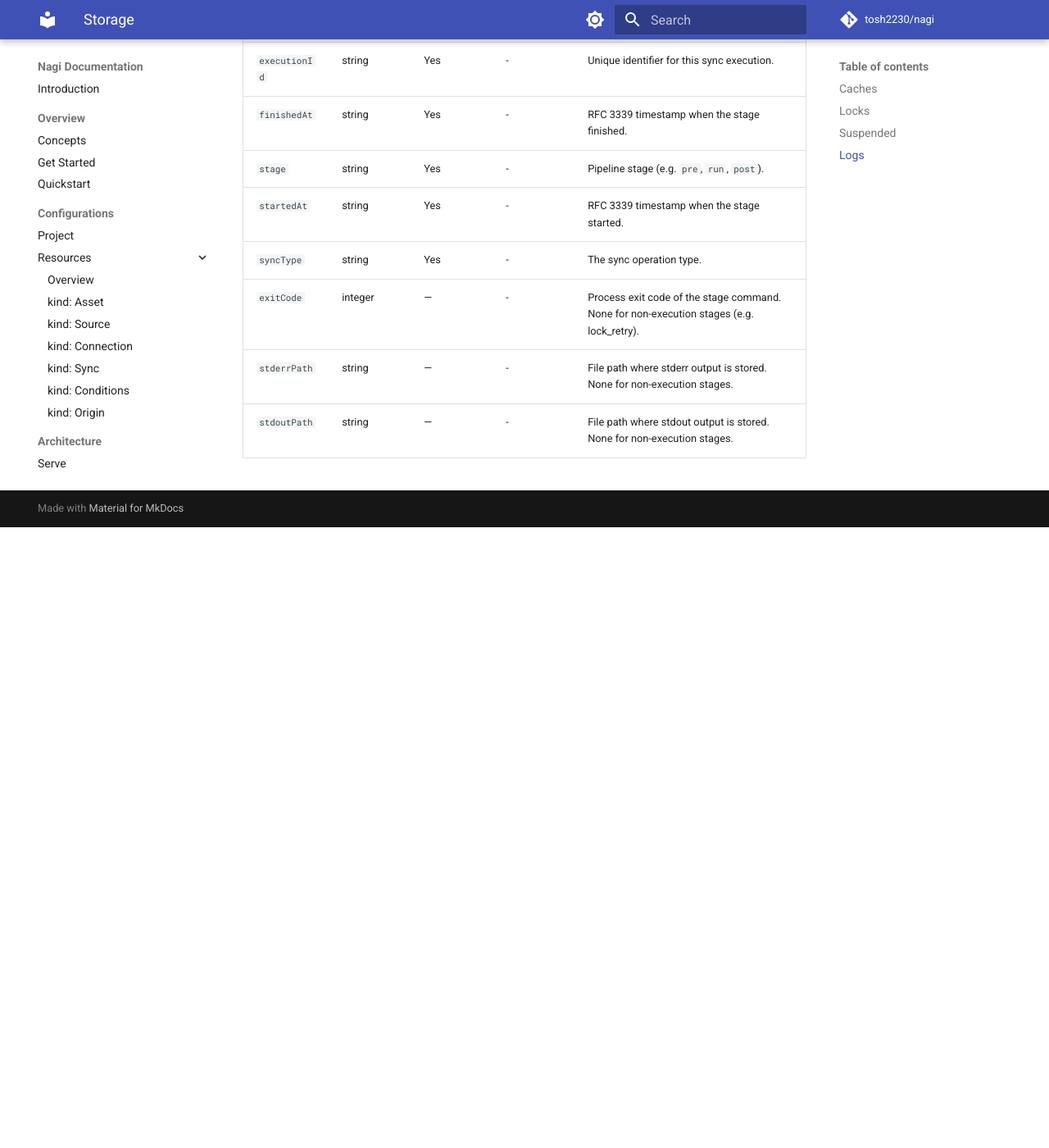
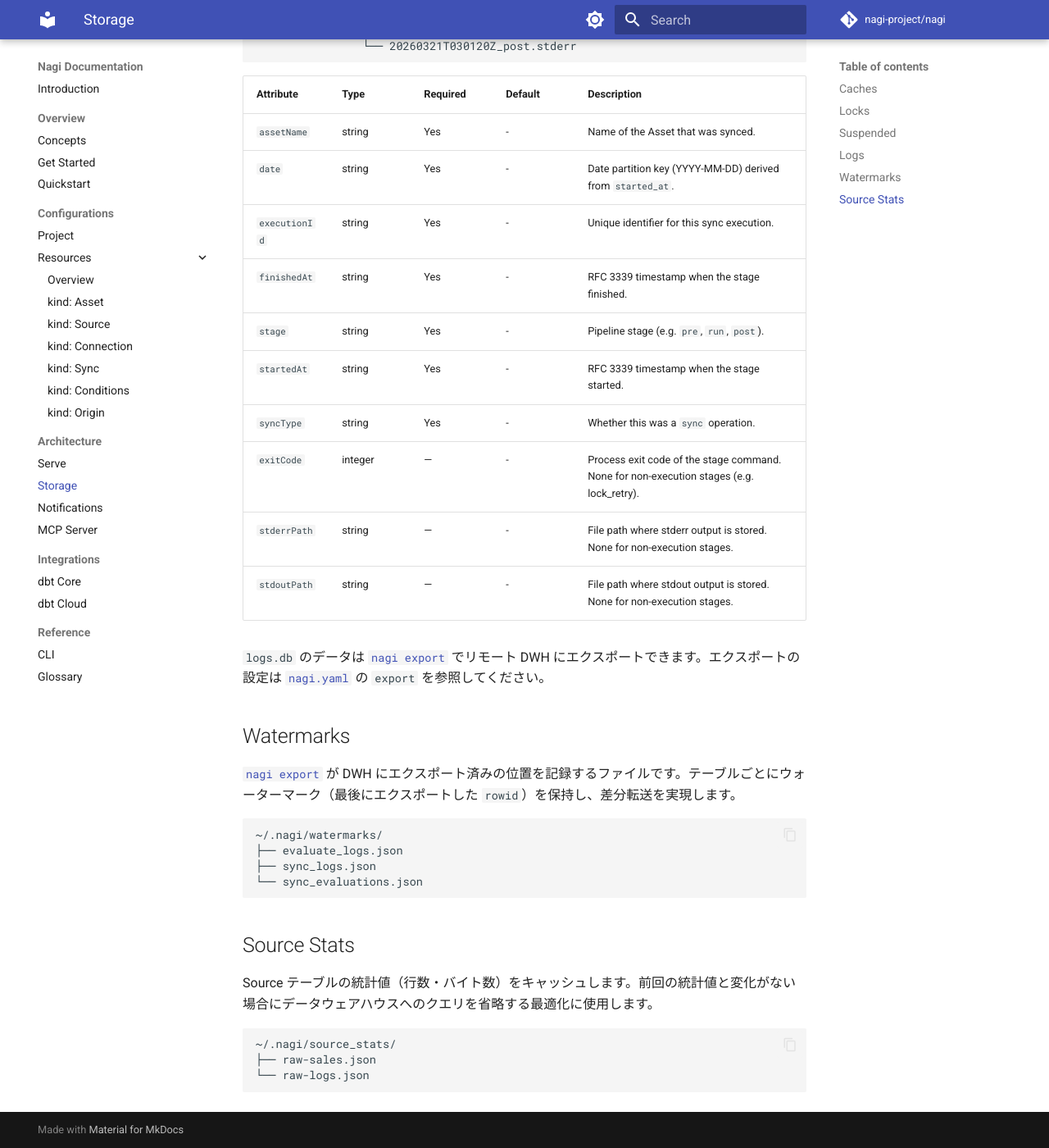
Before and after one commit to nagi-project/nagi, an MkDocs documentation site: the page built from docs/architecture/storage.md, in a window 1280 px wide and 1400 px high, scrolled down 3184 px. Shown: the whole window at 82% size. Built offline with MkDocs 1.6.1 and Material for MkDocs 9.7.7, drawn with Linux system fonts in a browser that asks for light colours; comment, search, counter and statistics services are not loaded; before the commit the page ends 3827 px from its top, so only the background shows below that; some of the changed text lies outside the part shown.

Commit message:
docs: add storage sections, glossary entries, and update site URLs
- Add watermarks and source_stats sections to storage docs
- Update lock TTL documentation to reference nagi.yaml config
- Add ls and export to glossary and get-started guide
- Add ls and export examples to get-started workflow
- Update mkdocs site/repo URLs to nagi-project org
- Regenerate NagiKind.json and SyncLogEntry.json schemas

````diff
--- a/docs/architecture/storage.md
+++ b/docs/architecture/storage.md
@@ -9,6 +9,8 @@ Nagi は以下のデータを保存します。[nagi.yaml](../configurations/pro
 | suspended | Guardrails による停止フラグ | `~/.nagi/suspended/` | `{bucket}/suspended/` |
 | logs.db | 実行履歴を保存する SQLite ファイル | `~/.nagi/logs.db` | `~/.nagi/logs.db` |
 | logs/ | sync の stdout/stderr | `~/.nagi/logs/` | `{bucket}/logs/` |
+| watermarks/ | DWH エクスポートのウォーターマーク | `~/.nagi/watermarks/` | `~/.nagi/watermarks/` |
+| source_stats/ | Source テーブルの統計値キャッシュ | `~/.nagi/source_stats/` | `{bucket}/source_stats/` |
 
 リモートバックエンドを選択すると、[`nagi serve`](../cli.md#serve) がリモートサーバーで動いている場合には、異なる環境から [`nagi status`](../cli.md#status) や [`nagi serve resume`](../cli.md#serve) を実行できます。
 
@@ -40,7 +42,7 @@ Evaluate の結果を Asset ごとにファイルとして保存します。[`na
 
 同じ [kind: Sync](../configurations/resources/sync.md) を参照する Asset が sync を直列実行するための排他ロックです。同じ Sync を参照するということは、同じ外部コマンドの実行手順を共有しているため、並列実行すると外部ツールの内部状態が競合する可能性があります。これを回避するために、排他ロック用のファイルを作成します。
 
-> **💡** すべてのロックは TTL（有効期限）付きで、プロセスが異常終了した場合でも期限切れにより自動で解放されます。TTL の設定変更は現在サポートしていません。
+> **💡** すべてのロックは TTL（有効期限）付きで、プロセスが異常終了した場合でも期限切れにより自動で解放されます。TTL は [`nagi.yaml`](../configurations/project.md) の `lockTtlSeconds` で変更できます（デフォルト: 3600秒）。
 
 ファイル名は [kind: Sync](../configurations/resources/sync.md) の `metadata.name` に対応します。
 
@@ -115,9 +117,32 @@ Guardrails が sync を停止した Asset のフラグです。停止理由、
 | `finishedAt` | string | Yes | - | RFC 3339 timestamp when the stage finished. |
 | `stage` | string | Yes | - | Pipeline stage (e.g. `pre`, `run`, `post`). |
 | `startedAt` | string | Yes | - | RFC 3339 timestamp when the stage started. |
-| `syncType` | string | Yes | - | The sync operation type. |
+| `syncType` | string | Yes | - | Whether this was a `sync` operation. |
 | `exitCode` | integer | — | - | Process exit code of the stage command. None for non-execution stages (e.g. lock_retry). |
 | `stderrPath` | string | — | - | File path where stderr output is stored. None for non-execution stages. |
 | `stdoutPath` | string | — | - | File path where stdout output is stored. None for non-execution stages. |
 
 <!-- schema:auto-generated:end:SyncLogEntry -->
+
+`logs.db` のデータは [`nagi export`](../cli.md#export) でリモート DWH にエクスポートできます。エクスポートの設定は [`nagi.yaml`](../configurations/project.md) の `export` を参照してください。
+
+## Watermarks
+
+[`nagi export`](../cli.md#export) が DWH にエクスポート済みの位置を記録するファイルです。テーブルごとにウォーターマーク（最後にエクスポートした `rowid`）を保持し、差分転送を実現します。
+
+```text
+~/.nagi/watermarks/
+├── evaluate_logs.json
+├── sync_logs.json
+└── sync_evaluations.json
+```
+
+## Source Stats
+
+Source テーブルの統計値（行数・バイト数）をキャッシュします。前回の統計値と変化がない場合にデータウェアハウスへのクエリを省略する最適化に使用します。
+
+```text
+~/.nagi/source_stats/
+├── raw-sales.json
+└── raw-logs.json
+```
--- a/docs/schemas/SyncLogEntry.json
+++ b/docs/schemas/SyncLogEntry.json
@@ -49,7 +49,7 @@
       ]
     },
     "syncType": {
-      "description": "The sync operation type.",
+      "description": "Whether this was a `sync` operation.",
       "type": "string"
     }
   },
--- a/mkdocs.yml
+++ b/mkdocs.yml
@@ -1,7 +1,7 @@
 site_name: Nagi Documentation
-site_url: https://tosh2230.github.io/nagi/
-repo_url: https://github.com/tosh2230/nagi
-repo_name: tosh2230/nagi
+site_url: https://nagi-project.github.io/nagi/
+repo_url: https://github.com/nagi-project/nagi
+repo_name: nagi-project/nagi
 edit_uri: edit/main/docs/
 
 theme:
````
Also changed, not shown: docs/get-started.md (+16 -0 lines), docs/glossary.md (+6 -0 lines), docs/schemas/NagiKind.json (+17 -0 lines).
